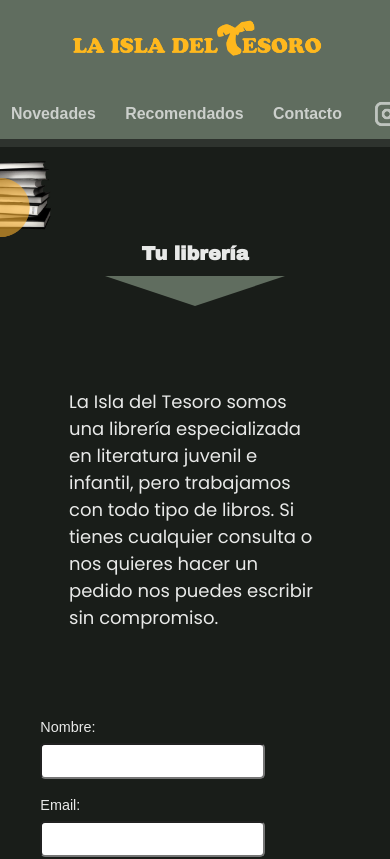
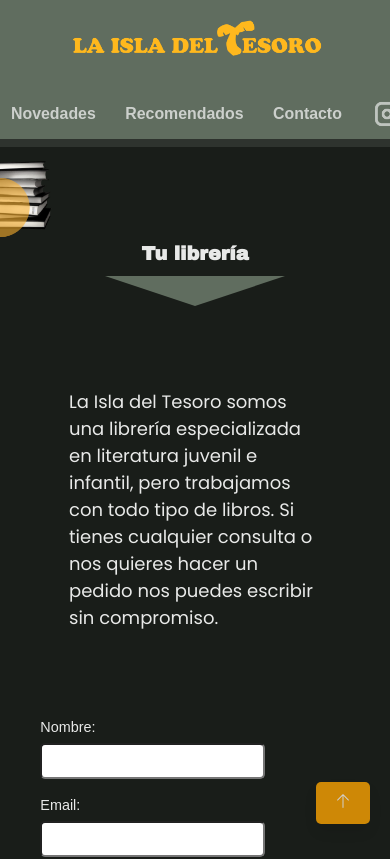
Before and after one commit to Diegoarn/isla-app, an Angular app: page / in a window 390 px wide. Shown: the top 859 px of the page. Built offline with nearby package versions, Linux system fonts and the light colour scheme.

Commit message:
boton up

```diff
--- a/src/app/header/header.component.html
+++ b/src/app/header/header.component.html
@@ -21,8 +21,5 @@
     />
     </div>
 
-
-
-
   </div>
 </header>
--- a/src/app/header/header.component.scss
+++ b/src/app/header/header.component.scss
@@ -61,10 +61,10 @@
 
   h3:hover {
     opacity: 25%;
-  }
+
 }
 
-
+}
 
 @media screen and (max-width: 820px) {
   .header-container {
@@ -108,4 +108,8 @@
     justify-content: flex-end;
     padding-right: 1.1rem;
   }
+
+  .h3:hover {
+    opacity: 100%;
+  }
 }
--- a/src/app/main/main.component.html
+++ b/src/app/main/main.component.html
@@ -68,7 +68,7 @@
     </map>
     <div class="contacto-text">
       <p>c/ Abrevadero nº 6<br> 28670. Villaviciosa de Odón, Madrid.</p>
-      <p>91 616 46 49 <br>isladeltesoro.dh@gmail.com</p>
+      <p>640 13 33 97<br>isladeltesoro.dh@gmail.com</p>
       <p>
         Horario:<br />
         Lunes - Viernes: 10:00 - 14:00 y 17:00 - 20:00 <br />
@@ -76,4 +76,11 @@
       </p>
     </div>
   </div>
+
+  <a href="#" class="btn-flotante"><!-- arrow-up icon by Free Icons (https://free-icons.github.io/free-icons/) -->
+    <svg xmlns="http://www.w3.org/2000/svg" height="1em" fill="currentColor" viewBox="0 0 512 512">
+      <path
+        d="M 268.4326710816777 11.302428256070641 Q 256 0 243.5673289183223 11.302428256070641 L 44.64459161147903 210.2251655629139 L 44.64459161147903 210.2251655629139 Q 33.34216335540839 222.6578366445916 44.64459161147903 235.09050772626932 Q 57.07726269315673 246.39293598233996 69.50993377483444 235.09050772626932 L 237.91611479028697 67.81456953642385 L 237.91611479028697 67.81456953642385 L 237.91611479028697 493.916114790287 L 237.91611479028697 493.916114790287 Q 239.04635761589404 510.86975717439293 256 512 Q 272.95364238410593 510.86975717439293 274.083885209713 493.916114790287 L 274.083885209713 67.81456953642385 L 274.083885209713 67.81456953642385 L 442.49006622516555 235.09050772626932 L 442.49006622516555 235.09050772626932 Q 454.92273730684326 246.39293598233996 467.35540838852097 235.09050772626932 Q 478.6578366445916 222.6578366445916 467.35540838852097 210.2251655629139 L 268.4326710816777 11.302428256070641 L 268.4326710816777 11.302428256070641 Z"
+      />
+    </svg></a>
 </main>
--- a/src/app/main/main.component.scss
+++ b/src/app/main/main.component.scss
@@ -209,3 +209,34 @@ h2 {
     }
 
   }
+
+  .btn-flotante {
+    font-size: 16px; /* Cambiar el tamaño de la tipografia */
+    text-transform: uppercase; /* Texto en mayusculas */
+    font-weight: bold; /* Fuente en negrita o bold */
+    color: #ffffff; /* Color del texto */
+    border-radius: 5px; /* Borde del boton */
+    letter-spacing: 2px; /* Espacio entre letras */
+    background-color: #fca402; /* Color de fondo */
+    padding: 18px 30px; /* Relleno del boton */
+    position: fixed;
+    bottom: 40px;
+    right: 40px;
+    transition: all 300ms ease 0ms;
+    box-shadow: 0px 8px 15px rgba(0, 0, 0, 0.1);
+    z-index: 99;
+    opacity: 80%;
+  }
+  .btn-flotante:hover {
+   opacity: 100%;
+    box-shadow: 0px 15px 20px rgba(0, 0, 0, 0.3);
+    transform: translateY(-7px);
+  }
+  @media only screen and (max-width: 600px) {
+     .btn-flotante {
+      font-size: 14px;
+      padding: 12px 20px;
+      bottom: 20px;
+      right: 20px;
+    }
+  }
```
